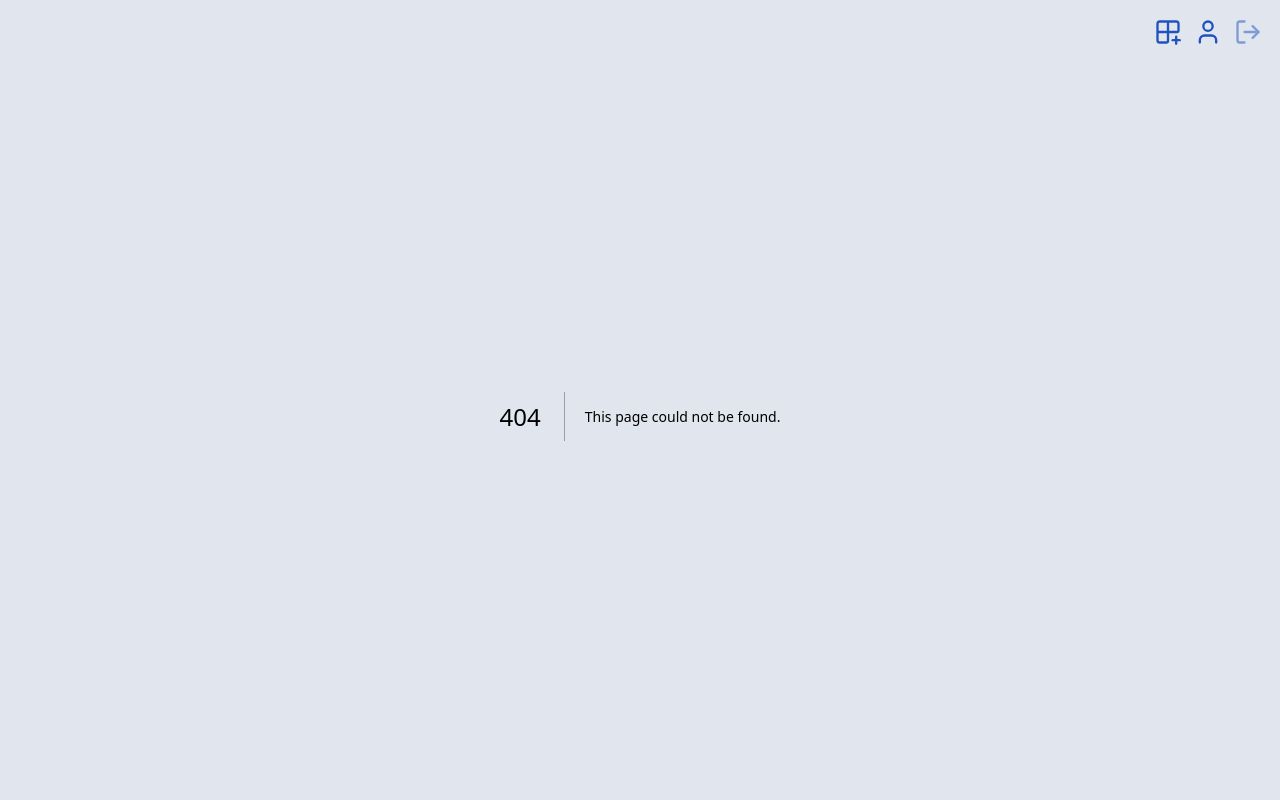
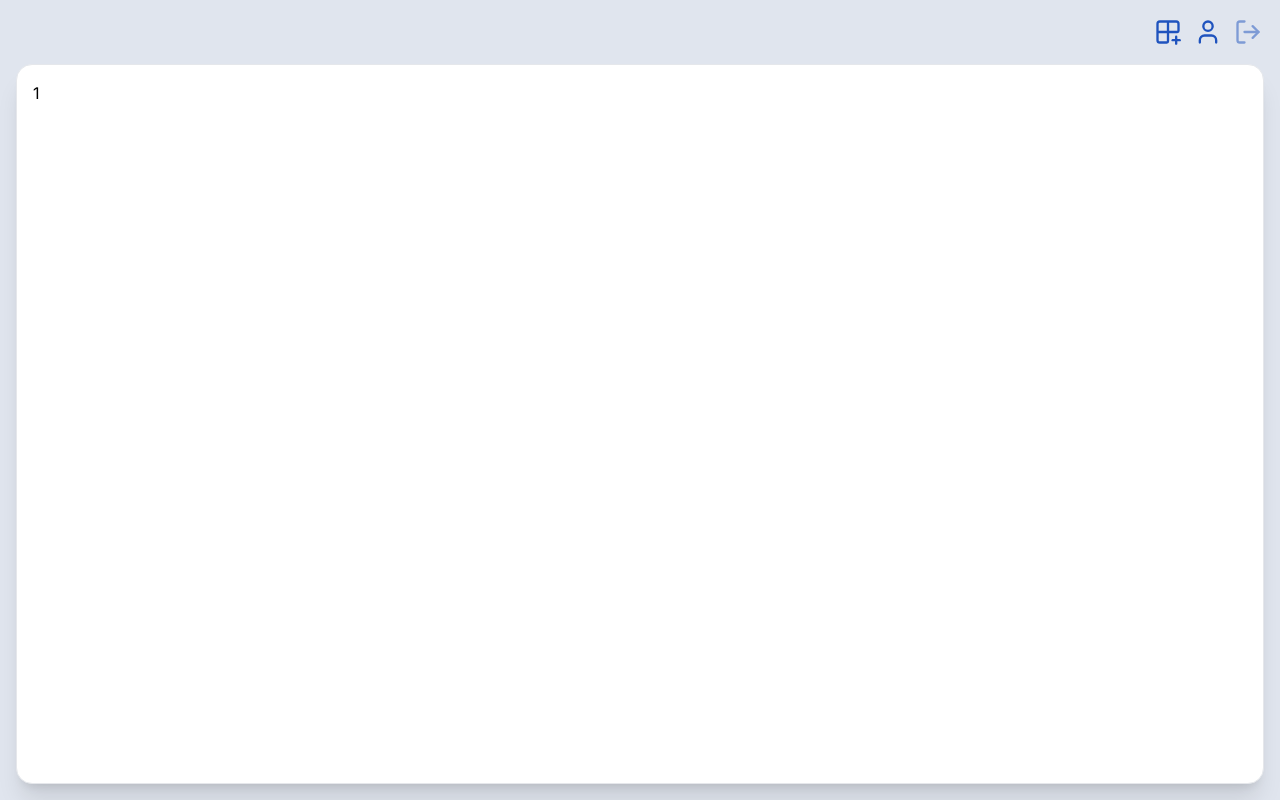
Before and after one commit to time-7/arfudy-dashboard-frontend, a Next.js app: page /produtos/view/1 in a window 1280 px wide. Before the commit this address had no page. Built offline with nearby package versions, Linux system fonts and the light colour scheme.

Commit message:
feat: adiciona componente PageContainer e refatora páginas de produtos para melhor organização

```diff
--- a/app/produtos/page.tsx
+++ b/app/produtos/page.tsx
@@ -1,12 +1,14 @@
+import PageContainer from '@/components/page-container';
+
 import ProductList from './components/product-list';
 import ProductTopBar from './components/product-top-bar';
 
 export default function ProductPage() {
     return (
-        <div className="mt-4 flex h-full flex-1 flex-col gap-4 rounded-2xl border bg-white p-4 shadow-xl">
+        <PageContainer>
             <ProductTopBar />
 
             <ProductList />
-        </div>
+        </PageContainer>
     );
 }
--- /dev/null
+++ b/app/produtos/view/[id]/page.tsx
@@ -0,0 +1,13 @@
+import { use } from 'react';
+
+import PageContainer from '@/components/page-container';
+
+export default function ProductViewPage({
+    params
+}: {
+    params: Promise<{ id: string }>;
+}) {
+    const { id } = use(params);
+
+    return <PageContainer>{id}</PageContainer>;
+}
--- /dev/null
+++ b/components/page-container.tsx
@@ -0,0 +1,9 @@
+import { ReactNode } from 'react';
+
+export default function PageContainer({ children }: { children: ReactNode }) {
+    return (
+        <div className="mt-4 flex h-full flex-1 flex-col gap-4 rounded-2xl border bg-white p-4 shadow-xl">
+            {children}
+        </div>
+    );
+}
```
